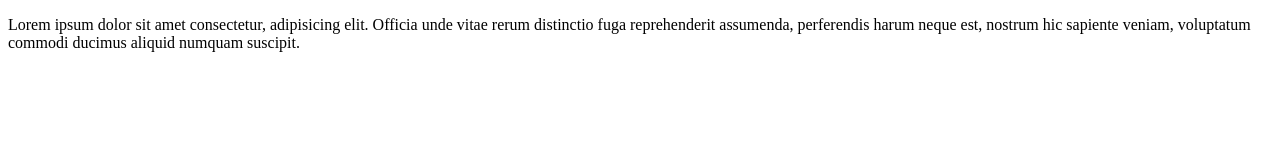
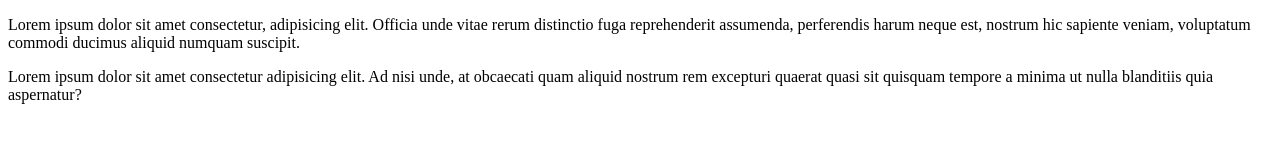
Before and after one commit to Davidcraz/OLA-MUNDO, a plain HTML site: page Site-Exemplo/index.html in a window 1280 px wide. Drawn offline with Linux system fonts and the light colour scheme.

Commit message:
Adicionei um parágrafo

```diff
--- a/Site-Exemplo/index.html
+++ b/Site-Exemplo/index.html
@@ -8,6 +8,6 @@
 </head>
 <body>
     <p>Lorem ipsum dolor sit amet consectetur, adipisicing elit. Officia unde vitae rerum distinctio fuga reprehenderit assumenda, perferendis harum neque est, nostrum hic sapiente veniam, voluptatum commodi ducimus aliquid numquam suscipit.</p>
-
+    <p>Lorem ipsum dolor sit amet consectetur adipisicing elit. Ad nisi unde, at obcaecati quam aliquid nostrum rem excepturi quaerat quasi sit quisquam tempore a minima ut nulla blanditiis quia aspernatur?</p>
 </body>
 </html>
```
